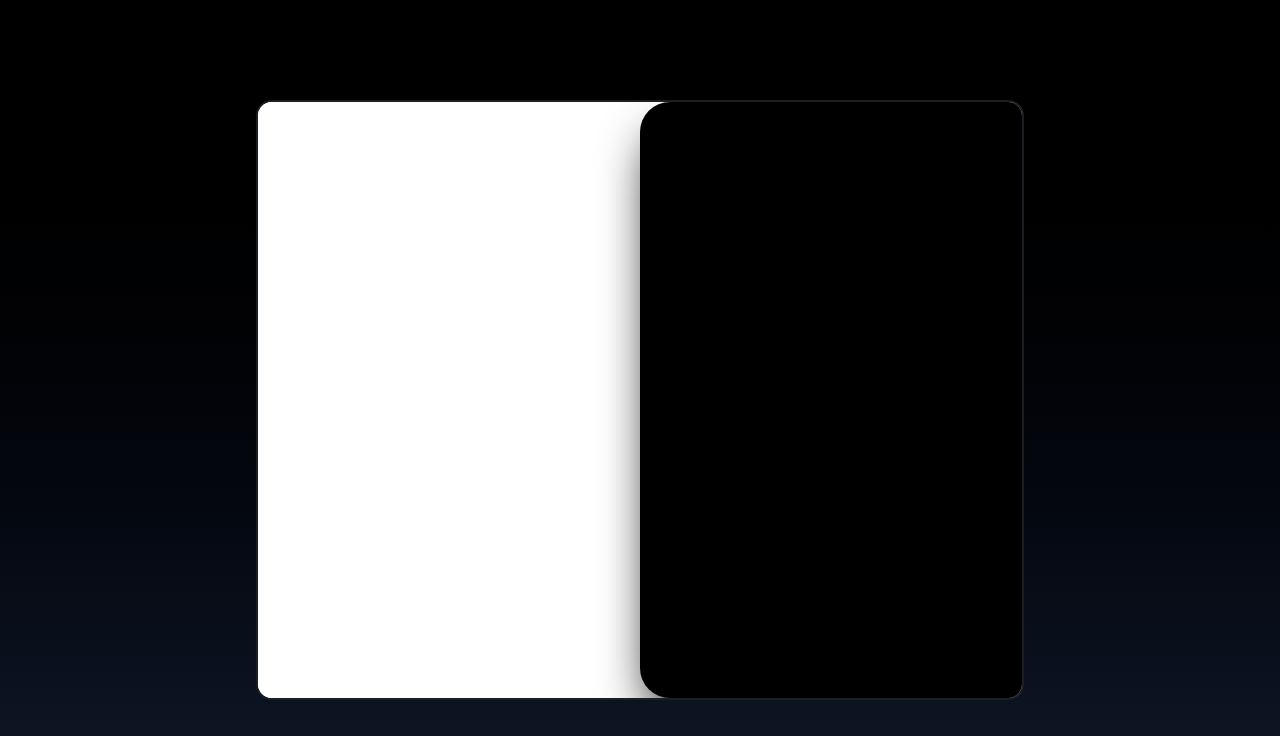
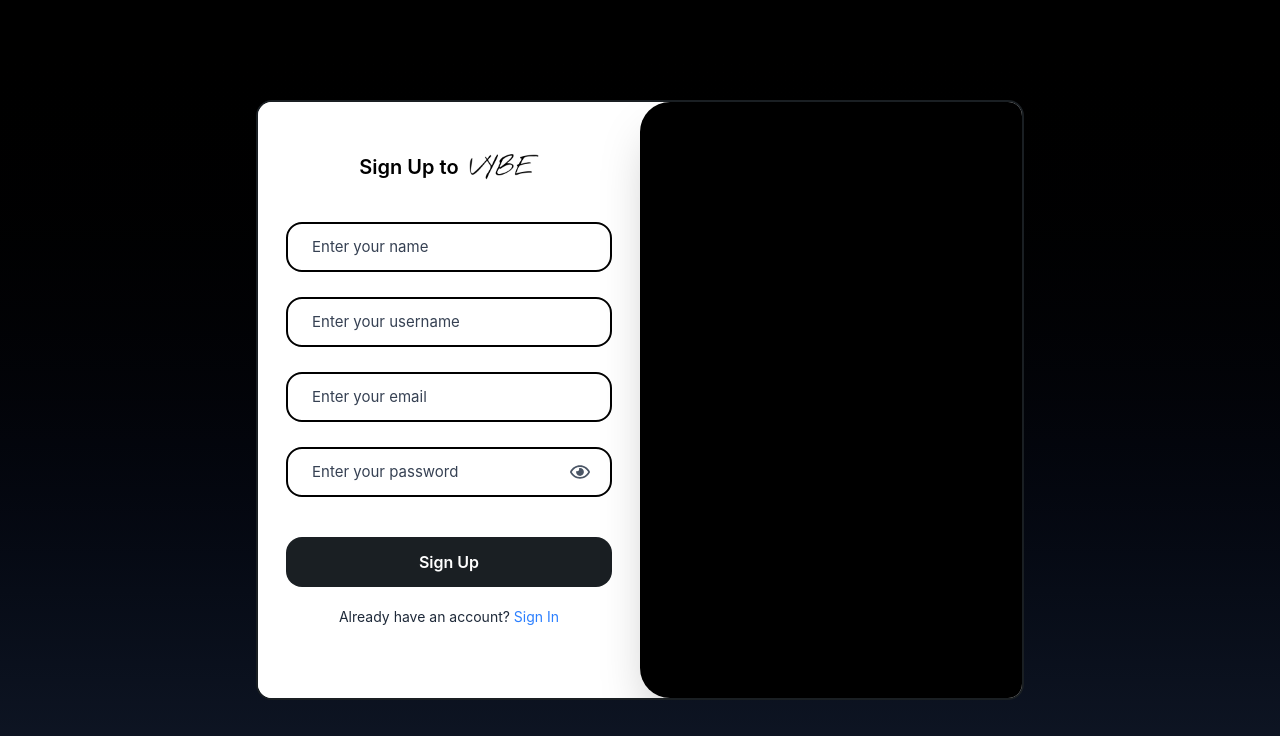
Before and after one commit to fahimx51/vibe-social-media, a React (Vite) app in the folder client/: page /signUp in a window 1280 px wide. Shown: the top 736 px of the page. Built offline with nearby package versions, Linux system fonts and the light colour scheme; the HTML template or start-up script is replaced by a standard one.

Commit message:
Refactor code structure for improved readability and maintainability

```diff
--- a/client/src/pages/SignUp.jsx
+++ b/client/src/pages/SignUp.jsx
@@ -1,19 +1,105 @@
-import React from 'react'
+import React, { useState } from 'react'
+import logo_black from '../assets/logo_black.png'
+import { FaRegEye, FaRegEyeSlash } from "react-icons/fa";
 
 export default function SignUp() {
+    const [inputClicked, setInputClicked] = useState({
+        name: false,
+        username: false, // Standardized to match input id
+        email: false,
+        password: false
+    });
+
+    const [showPassword, setShowPassword] = useState(false);
+
+    // Reusable function to handle focus/blur logic
+    const handleToggleLabel = (field, isFocused, value) => {
+        setInputClicked(prev => ({
+            ...prev,
+            [field]: isFocused || value.length > 0
+        }));
+    };
+
     return (
         <div className='w-full h-screen bg-gradient-to-b from-black to-gray-900 flex flex-col justify-center items-center'>
             <div className='w-[90%] lg:max-w-[60%] h-[600px] bg-white rounded-2xl flex justify-center items-center overflow-hidden border-2 border-[#1a1f23]'>
 
                 <div className='w-full lg:w-[50%] h-full bg-white flex flex-col items-center p-[10px] gap-[20px]'>
 
-                </div>
-                <div className='md:w-[50%] h-full hidden lg:flex justify-center items-center bg-[#000000] flex-col gap-[10px] text-white text-[16px] font-semibold rounded-l-[30px] shadow-2xl shadow-black'>
+                    <div className='flex gap-[10px] items-center text-[20px] font-semibold mt-[40px]'>
+                        <span>Sign Up to</span>
+                        <img src={logo_black} alt="Vibe Logo" className='w-[70px]' />
+                    </div>
 
+                    {/* 1. Name Field */}
+                    <div className='relative w-[90%] h-[50px] mt-[20px] border-2 border-black rounded-2xl'>
+                        <label htmlFor="name" className={`absolute left-[20px] bg-white px-1 text-gray-700 transition-all duration-300 ease-in-out pointer-events-none ${inputClicked.name ? 'top-[-12px] text-[13px] z-10' : 'top-[12px] text-[15px] z-0'}`}>
+                            Enter your name
+                        </label>
+                        <input
+                            type="text" id="name" required
+                            onFocus={() => handleToggleLabel('name', true, '')}
+                            onBlur={(e) => handleToggleLabel('name', false, e.target.value)}
+                            className='w-full h-full rounded-2xl px-[20px] outline-none border-0 bg-transparent'
+                        />
+                    </div>
+
+                    {/* 2. Username Field */}
+                    <div className='relative w-[90%] h-[50px] mt-[5px] border-2 border-black rounded-2xl'>
+                        <label htmlFor="username" className={`absolute left-[20px] bg-white px-1 text-gray-700 transition-all duration-300 ease-in-out pointer-events-none ${inputClicked.username ? 'top-[-12px] text-[13px] z-10' : 'top-[12px] text-[15px] z-0'}`}>
+                            Enter your username
+                        </label>
+                        <input
+                            type="text" id="username" required
+                            onFocus={() => handleToggleLabel('username', true, '')}
+                            onBlur={(e) => handleToggleLabel('username', false, e.target.value)}
+                            className='w-full h-full rounded-2xl px-[20px] outline-none border-0 bg-transparent'
+                        />
+                    </div>
+
+                    {/* 3. Email Field */}
+                    <div className='relative w-[90%] h-[50px] mt-[5px] border-2 border-black rounded-2xl'>
+                        <label htmlFor="email" className={`absolute left-[20px] bg-white px-1 text-gray-700 transition-all duration-300 ease-in-out pointer-events-none ${inputClicked.email ? 'top-[-12px] text-[13px] z-10' : 'top-[12px] text-[15px] z-0'}`}>
+                            Enter your email
+                        </label>
+                        <input
+                            type="email" id="email" required
+                            onFocus={() => handleToggleLabel('email', true, '')}
+                            onBlur={(e) => handleToggleLabel('email', false, e.target.value)}
+                            className='w-full h-full rounded-2xl px-[20px] outline-none border-0 bg-transparent'
+                        />
+                    </div>
+
+                    {/* 4. Password Field */}
+                    <div className='relative w-[90%] h-[50px] mt-[5px] border-2 border-black rounded-2xl flex items-center'>
+                        <label htmlFor="password" className={`absolute left-[20px] bg-white px-1 text-gray-700 transition-all duration-300 ease-in-out pointer-events-none ${inputClicked.password ? 'top-[-12px] text-[13px] z-10' : 'top-[12px] text-[15px] z-0'}`}>
+                            Enter your password
+                        </label>
+                        <input
+                            type={showPassword ? "text" : "password"} id="password" required
+                            onFocus={() => handleToggleLabel('password', true, '')}
+                            onBlur={(e) => handleToggleLabel('password', false, e.target.value)}
+                            className='w-full h-full rounded-2xl pl-[20px] pr-[50px] outline-none border-0 bg-transparent'
+                        />
+                        <div
+                            className='absolute right-[20px] cursor-pointer text-gray-600'
+                            onClick={() => setShowPassword(!showPassword)}
+                        >
+                            {showPassword ? <FaRegEyeSlash size={20} /> : <FaRegEye size={20} />}
+                        </div>
+                    </div>
+
+                    <button className='w-[90%] h-[50px] bg-[#1a1f23] text-white rounded-2xl mt-[20px] font-semibold text-[16px] hover:bg-black transition duration-300 cursor-pointer'>
+                        Sign Up
+                    </button>
+                    <p className='text-gray-800 text-sm'>Already have an account? <a href="/login" className='text-blue-500 hover:underline'>Sign In</a></p>
                 </div>
 
+                {/* Right side decoration */}
+                <div className='lg:w-[50%] h-full hidden lg:flex justify-center items-center bg-black rounded-l-[30px] shadow-2xl'>
+                    {/* Put an image or text here later */}
+                </div>
             </div>
-
         </div>
     )
 }
```
Also changed, not shown: client/src/assets/logo_black.png (added).
